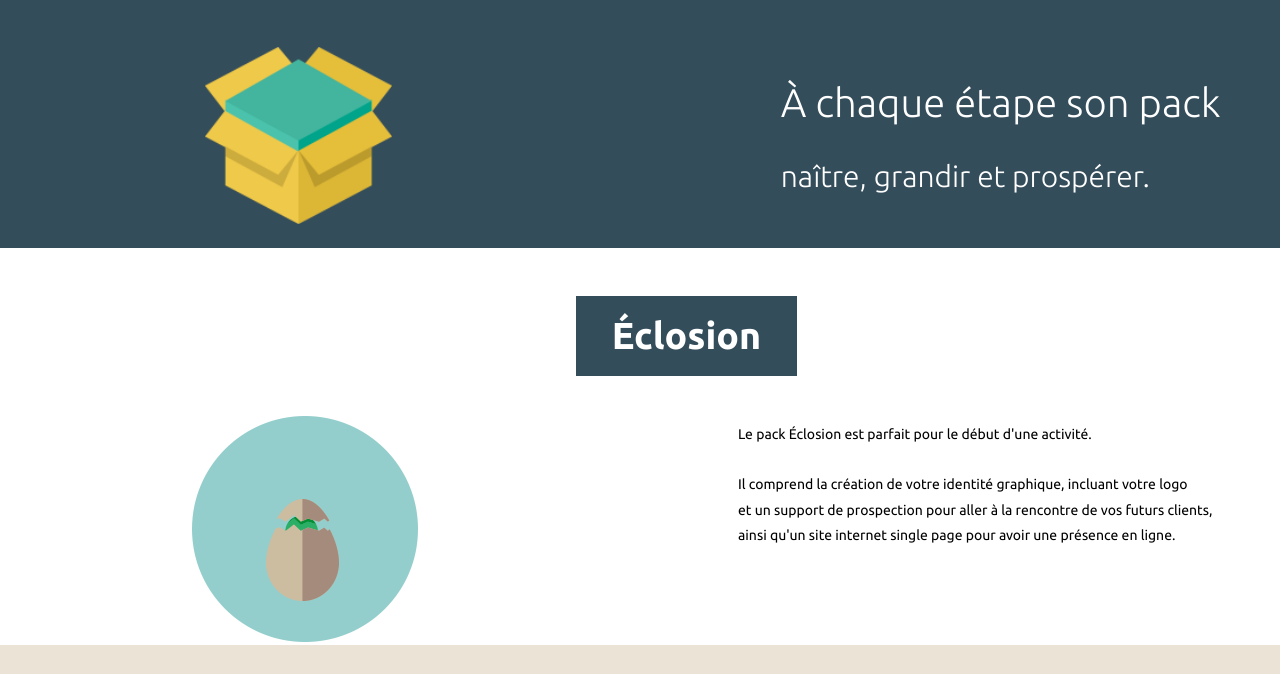
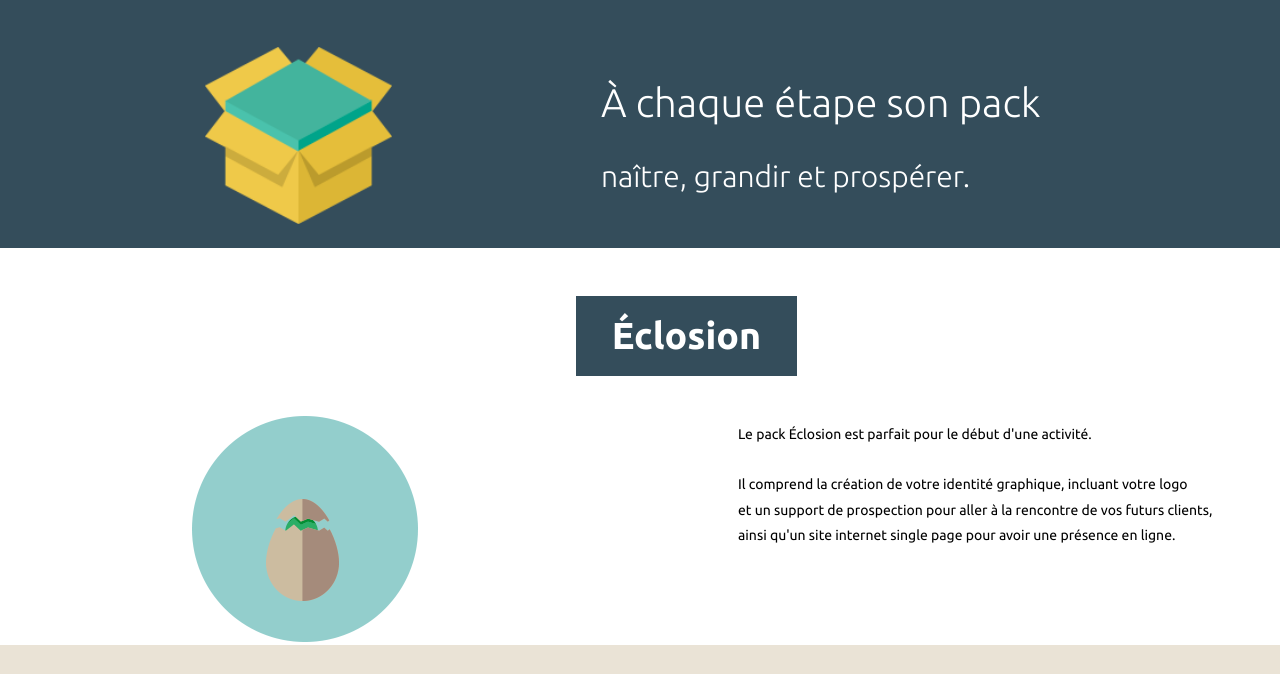
Before and after one commit to ArthurVRoost/YouCommunik, a plain HTML site: page index.html in a window 1280 px wide. Shown: the part 123-797 px from the top of the page. Drawn offline with Linux system fonts and the light colour scheme.

Commit message:
changement text nav

```diff
--- a/public/style/style.css
+++ b/public/style/style.css
@@ -54,7 +54,7 @@ h3{
 }
 .navText{
     margin-top: 2vw;
-    margin-left: 10vw;
+   width: 60vw;
 }
 .sectionEcloTitre{
     margin: 0;
```
